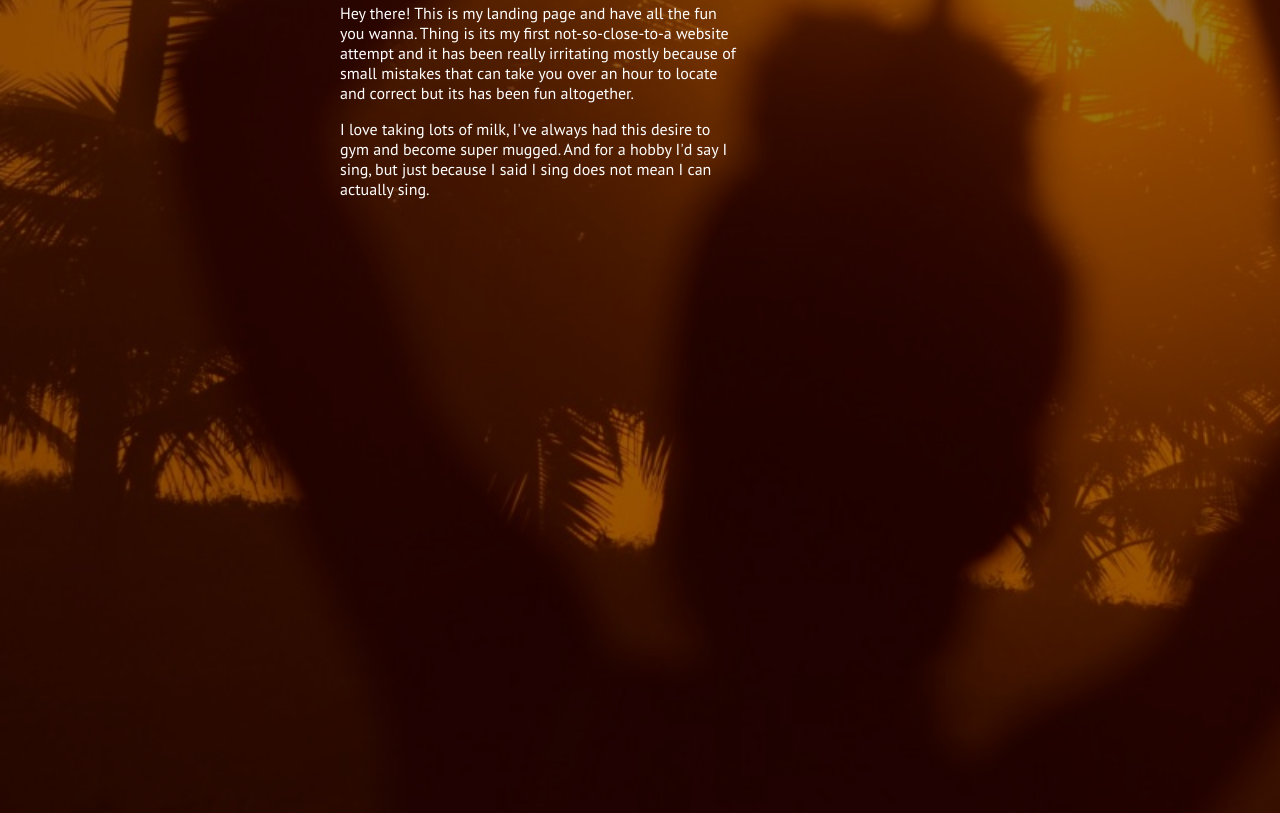
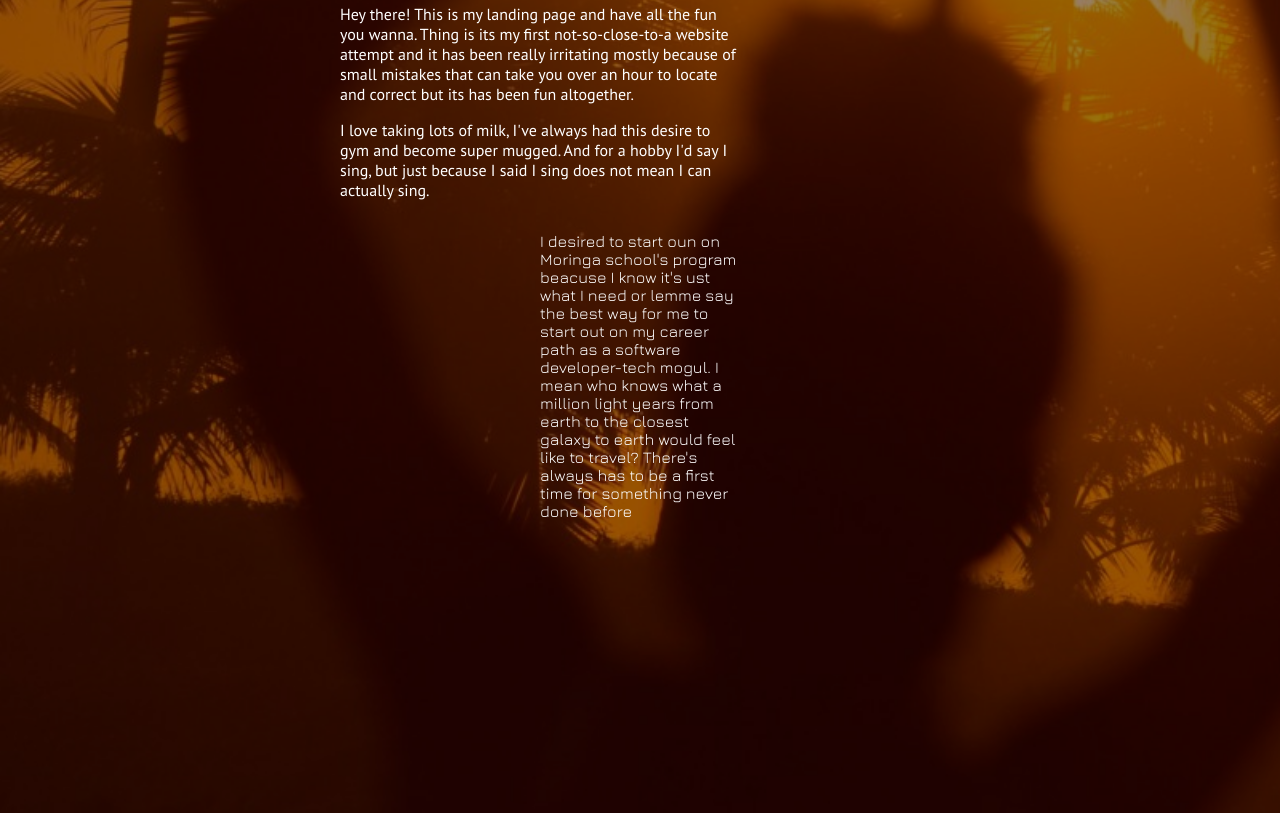
Before and after one commit to wonderfulmike/GoogleTakedownDay1, a plain HTML site: page index.html in a window 1280 px wide. Shown: the part 427-1240 px from the top of the page. Drawn offline with nearby package versions, Linux system fonts and the light colour scheme.

Commit message:
Added more info on why I joined Moringa

```diff
--- a/css/style1.css
+++ b/css/style1.css
@@ -48,6 +48,9 @@ body {
   width: 200px;
   float: right;
   min-height: 400px;
+  color: white;
+  font-family: 'Jura', sans-serif;
+  font-size: 50;
 }
 .footer {
   clear: both;
@@ -69,4 +72,5 @@ nav>ul>li {
   padding: 0 20px 0 20px;
   float: left;
   list-style: none;
+  font-size: 60;
 }
--- a/index.html
+++ b/index.html
@@ -3,7 +3,7 @@
   <head>
     <title>Wondeful Mike</title>
     <link href="css/style1.css" rel="stylesheet" type="text/css">
-    <link href="https://fonts.googleapis.com/css?family=Abel|Jua|Montserrat|PT+Sans" rel="stylesheet">
+    <link href="https://fonts.googleapis.com/css?family=Abel|Jua|Jura|Montserrat|PT+Sans" rel="stylesheet">
       <body>
         <div id="hero">
           <div id="hero-overlay">
@@ -31,6 +31,10 @@
                     super mugged.
                     And for a hobby I'd say I sing, but just because I said I sing does not mean I can actually sing.</p>
                 <div class="content">
+                  <p>I desired to start oun on Moringa school's program beacuse I know it's ust what I need
+                  or lemme say the best way for me to start out on my career path as a software developer-tech mogul.
+                  I mean who knows what a million light years from earth to the closest galaxy to earth would feel like to travel?
+                  There's always has to be a first time for something never done before</p>
 
                     <div class="footer">
 
```
